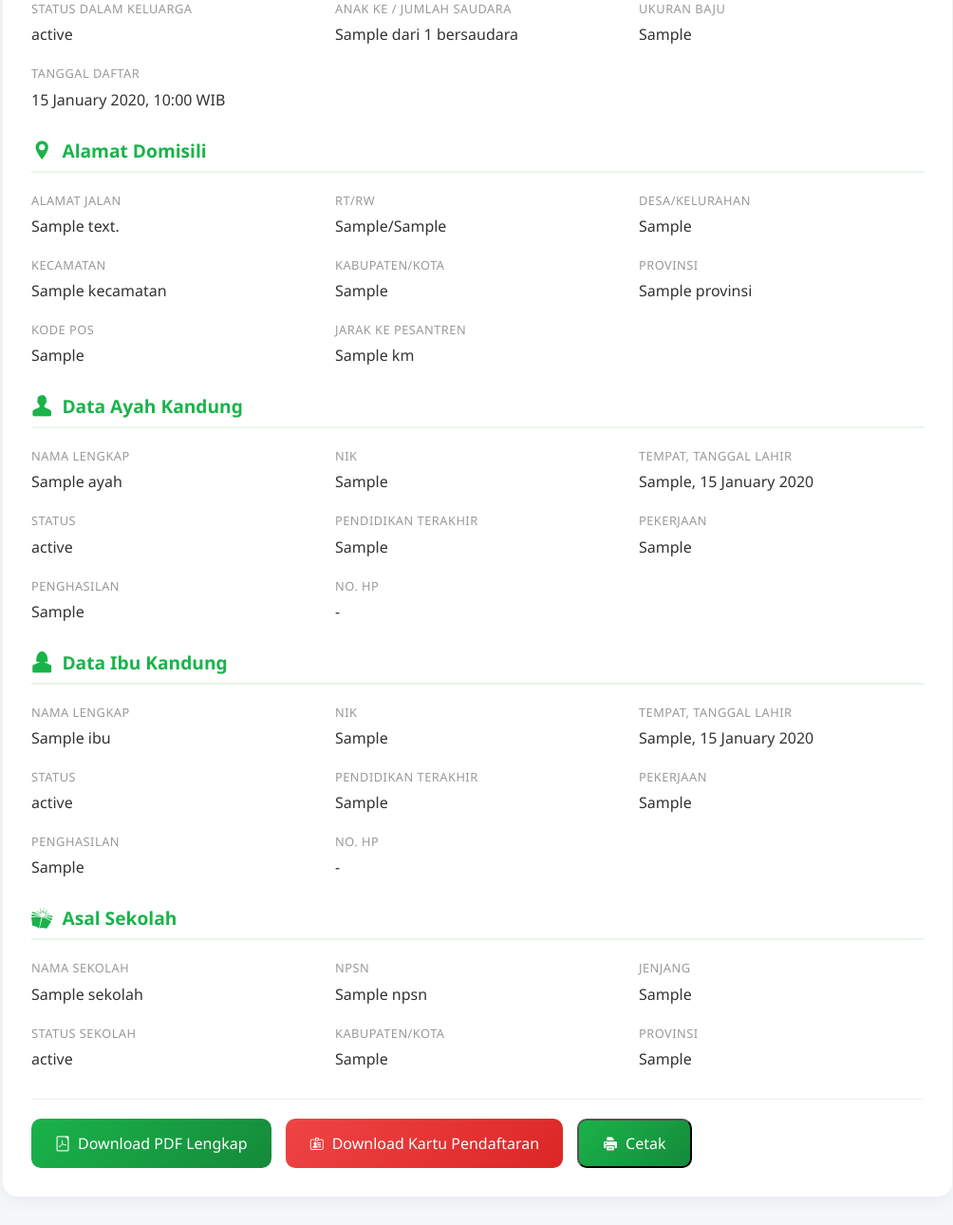
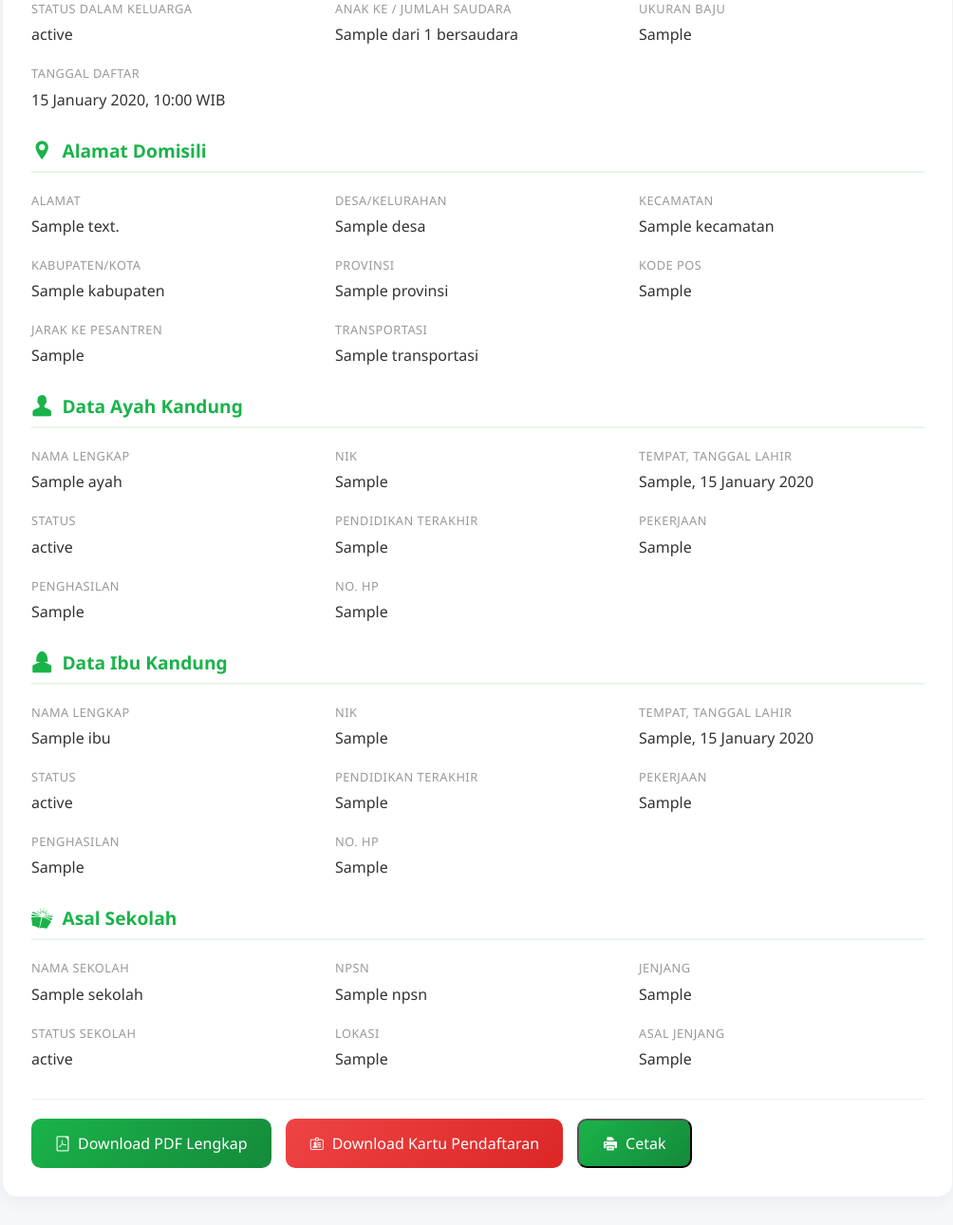
Before and after one commit to yoezron/webpsb, a CodeIgniter 4 app: the page made by app/Views/dashboard/detail.php in a window 1280 px wide. Shown: the part 471-1761 px from the top of the page at 95% size, without its empty margins (137-1141 px from the left). Run offline with PHP 8.4 and a stand-in for CodeIgniter, Linux system fonts and the light colour scheme; the template is opened without the code that fills it: most values are stand-ins (such as "Sample title", 1, 10 or a date in 2020); some libraries are stand-ins or nearby versions.

Commit message:
fix: Correct column names to match database schema
- alamat_jalan -> alamat
- desa_kelurahan -> desa
- kabupaten_kota -> kabupaten
- no_hp_ayah -> hp_ayah
- no_hp_ibu -> hp_ibu
- nama_sekolah -> nama_asal_sekolah
- Added lokasi_sekolah and asal_jenjang fields
- Removed non-existent rt/rw fields

```diff
--- a/app/Views/dashboard/detail.php
+++ b/app/Views/dashboard/detail.php
@@ -355,16 +355,12 @@
                     </h3>
                     <div class="info-grid">
                         <div class="info-item">
-                            <span class="info-label">Alamat Jalan</span>
-                            <span class="info-value"><?= esc($alamat['alamat_jalan'] ?? '-') ?></span>
-                        </div>
-                        <div class="info-item">
-                            <span class="info-label">RT/RW</span>
-                            <span class="info-value"><?= esc($alamat['rt'] ?? '-') ?>/<?= esc($alamat['rw'] ?? '-') ?></span>
+                            <span class="info-label">Alamat</span>
+                            <span class="info-value"><?= esc($alamat['alamat'] ?? '-') ?></span>
                         </div>
                         <div class="info-item">
                             <span class="info-label">Desa/Kelurahan</span>
-                            <span class="info-value"><?= esc($alamat['desa_kelurahan'] ?? '-') ?></span>
+                            <span class="info-value"><?= esc($alamat['desa'] ?? '-') ?></span>
                         </div>
                         <div class="info-item">
                             <span class="info-label">Kecamatan</span>
@@ -372,7 +368,7 @@
                         </div>
                         <div class="info-item">
                             <span class="info-label">Kabupaten/Kota</span>
-                            <span class="info-value"><?= esc($alamat['kabupaten_kota'] ?? '-') ?></span>
+                            <span class="info-value"><?= esc($alamat['kabupaten'] ?? '-') ?></span>
                         </div>
                         <div class="info-item">
                             <span class="info-label">Provinsi</span>
@@ -384,7 +380,11 @@
                         </div>
                         <div class="info-item">
                             <span class="info-label">Jarak ke Pesantren</span>
-                            <span class="info-value"><?= esc($alamat['jarak_ke_sekolah'] ?? '-') ?> km</span>
+                            <span class="info-value"><?= esc($alamat['jarak_ke_sekolah'] ?? '-') ?></span>
+                        </div>
+                        <div class="info-item">
+                            <span class="info-label">Transportasi</span>
+                            <span class="info-value"><?= esc($alamat['transportasi'] ?? '-') ?></span>
                         </div>
                     </div>
                 <?php endif; ?>
@@ -426,7 +426,7 @@
                         </div>
                         <div class="info-item">
                             <span class="info-label">No. HP</span>
-                            <span class="info-value"><?= esc($ayah['no_hp_ayah'] ?? '-') ?></span>
+                            <span class="info-value"><?= esc($ayah['hp_ayah'] ?? '-') ?></span>
                         </div>
                     </div>
                 <?php endif; ?>
@@ -468,7 +468,7 @@
                         </div>
                         <div class="info-item">
                             <span class="info-label">No. HP</span>
-                            <span class="info-value"><?= esc($ibu['no_hp_ibu'] ?? '-') ?></span>
+                            <span class="info-value"><?= esc($ibu['hp_ibu'] ?? '-') ?></span>
                         </div>
                     </div>
                 <?php endif; ?>
@@ -482,7 +482,7 @@
                     <div class="info-grid">
                         <div class="info-item">
                             <span class="info-label">Nama Sekolah</span>
-                            <span class="info-value"><?= esc($sekolah['nama_sekolah'] ?? '-') ?></span>
+                            <span class="info-value"><?= esc($sekolah['nama_asal_sekolah'] ?? '-') ?></span>
                         </div>
                         <div class="info-item">
                             <span class="info-label">NPSN</span>
@@ -497,12 +497,12 @@
                             <span class="info-value"><?= esc($sekolah['status_sekolah'] ?? '-') ?></span>
                         </div>
                         <div class="info-item">
-                            <span class="info-label">Kabupaten/Kota</span>
-                            <span class="info-value"><?= esc($sekolah['kabupaten_kota_sekolah'] ?? '-') ?></span>
+                            <span class="info-label">Lokasi</span>
+                            <span class="info-value"><?= esc($sekolah['lokasi_sekolah'] ?? '-') ?></span>
                         </div>
                         <div class="info-item">
-                            <span class="info-label">Provinsi</span>
-                            <span class="info-value"><?= esc($sekolah['provinsi_sekolah'] ?? '-') ?></span>
+                            <span class="info-label">Asal Jenjang</span>
+                            <span class="info-value"><?= esc($sekolah['asal_jenjang'] ?? '-') ?></span>
                         </div>
                     </div>
                 <?php endif; ?>
```
Also changed, not shown: app/Controllers/Dashboard.php (+13 -17 lines).
